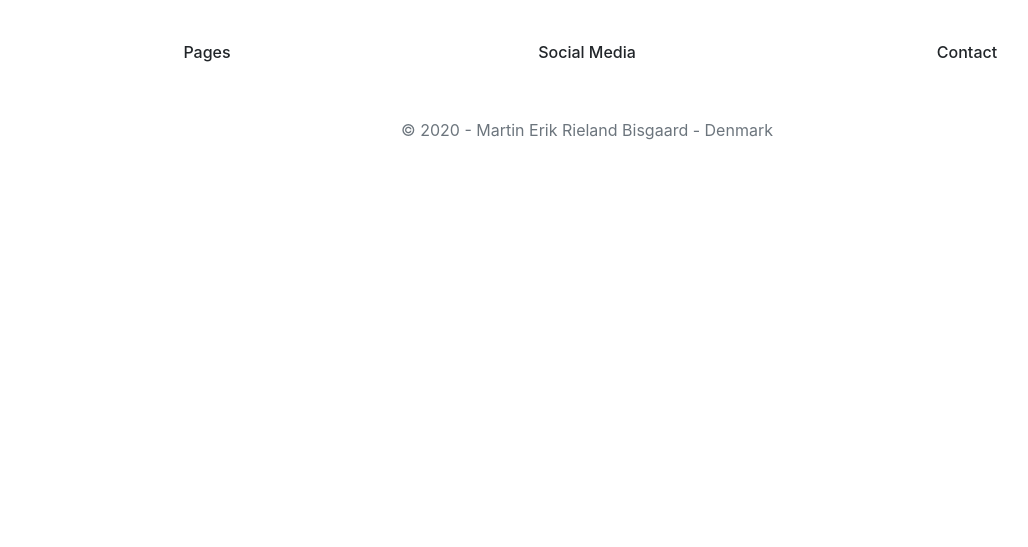
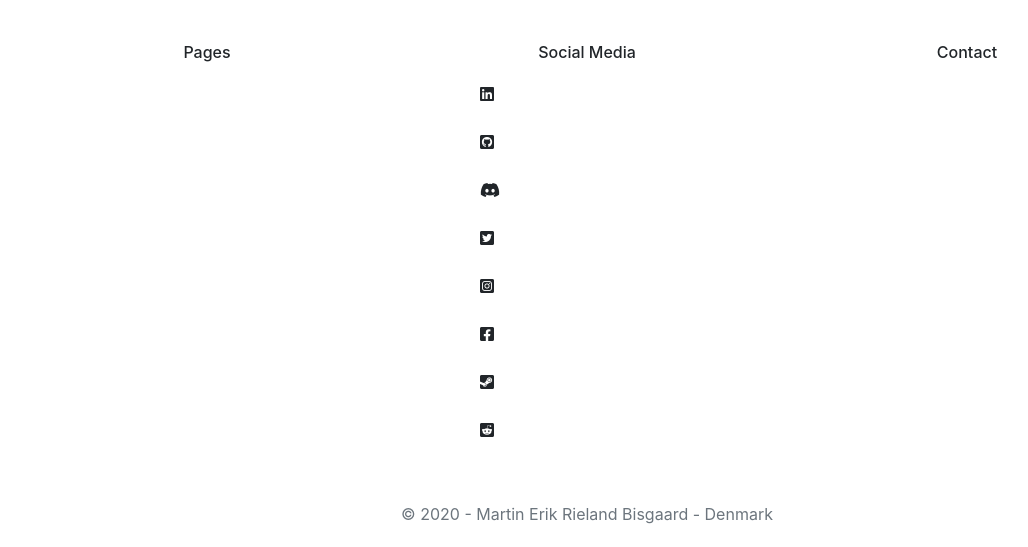
Before and after one commit to SirBisgaard/Portfolio.Web, an Angular app: page /home in a window 1280 px wide. Shown: the part 600-1147 px from the top of the page, without its empty margins (53-1081 px from the left). Before the commit the page ends 800 px from the top, so only its background shows below. Built offline with nearby package versions, Linux system fonts and the light colour scheme; no server answers.

Commit message:
Small tweeks and added the start of social stuff.

```diff
--- a/angular.json
+++ b/angular.json
@@ -30,6 +30,7 @@
             ],
             "styles": [
               "./node_modules/bootstrap/dist/css/bootstrap.css",
+              "./node_modules/@fortawesome/fontawesome-free/css/all.css",
               "src/styles.scss"
             ],
             "scripts": [
--- a/package.json
+++ b/package.json
@@ -21,6 +21,7 @@
     "@angular/platform-browser": "~10.0.5",
     "@angular/platform-browser-dynamic": "~10.0.5",
     "@angular/router": "~10.0.5",
+    "@fortawesome/fontawesome-free": "^5.14.0",
     "bootstrap": "^4.5.1",
     "jquery": "^3.5.1",
     "rxjs": "~6.6.0",
--- a/src/app/components/page-components/footer/footer.component.html
+++ b/src/app/components/page-components/footer/footer.component.html
@@ -5,12 +5,22 @@
         </div>
         <div class="col-4">
             <h6 class="text-center">Social Media</h6>
+            <ul class="list-group list-group-flush ml-md-5 mr-md-5">
+                <li class="list-group-item border-0"><i class="fab fa-linkedin"></i></li>
+                <li class="list-group-item border-0"><i class="fab fa-github-square"></i></li>
+                <li class="list-group-item border-0"><i class="fab fa-discord"></i></li>
+                <li class="list-group-item border-0"><i class="fab fa-twitter-square"></i></li>
+                <li class="list-group-item border-0"><i class="fab fa-instagram-square"></i></li>
+                <li class="list-group-item border-0"><i class="fab fa-facebook-square"></i></li>
+                <li class="list-group-item border-0"><i class="fab fa-steam-square"></i></li>
+                <li class="list-group-item border-0"><i class="fab fa-reddit-square"></i></li>
+            </ul>
         </div>
         <div class="col-4">
             <h6 class="text-center">Contact</h6>
         </div>
     </div>
-    <div class="d-flex justify-content-center mt-5">
+    <div class="d-flex justify-content-center mt-5 mb-4">
         <div>
             <span class="text-muted ">© {{ year }} - Martin Erik Rieland Bisgaard - Denmark</span>
         </div>
--- a/src/app/services/github-service.ts
+++ b/src/app/services/github-service.ts
@@ -1,6 +1,6 @@
 import { Injectable } from '@angular/core';
 import { HttpClient } from '@angular/common/http';
-import { catchError, map, tap } from 'rxjs/operators';
+import { catchError, map } from 'rxjs/operators';
 import { Observable, of } from 'rxjs';
 
 import { Activity } from '../domain/activity';
@@ -17,9 +17,10 @@ export class GitHubService {
 
     public getLatestActivity(): Observable<Activity[]> {
         return this.http.get<Activity[]>(this.url)
-        .pipe(
-          catchError(this.handleError<Activity[]>('getLatestActivity', []))
-        );
+            .pipe(
+                map(x => x.slice(0, 10)),
+                catchError(this.handleError<Activity[]>('getLatestActivity', []))
+            );
     }
 
     private log(message: string) {
--- a/src/app/services/starwars-quote-service.ts
+++ b/src/app/services/starwars-quote-service.ts
@@ -1,6 +1,6 @@
 import { Injectable } from '@angular/core';
 import { HttpClient } from '@angular/common/http';
-import { catchError, map, tap } from 'rxjs/operators';
+import { catchError } from 'rxjs/operators';
 import { Observable, of } from 'rxjs';
 
 import { StarWarsQuote } from '../domain/starwars-quote';
@@ -11,7 +11,7 @@ import { StarWarsQuote } from '../domain/starwars-quote';
 })
 export class StarWarsQuoteService {
 
-    private url = 'http://swquotesapi.digitaljedi.dk/api/SWQuote/RandomStarWarsQuote';
+    private url = 'https://swquotesapi.digitaljedi.dk/api/SWQuote/RandomStarWarsQuote';
 
     constructor(private http: HttpClient) { }
 
```
Also changed, not shown: 1 other file (tests, documents, lock files or other folders).
